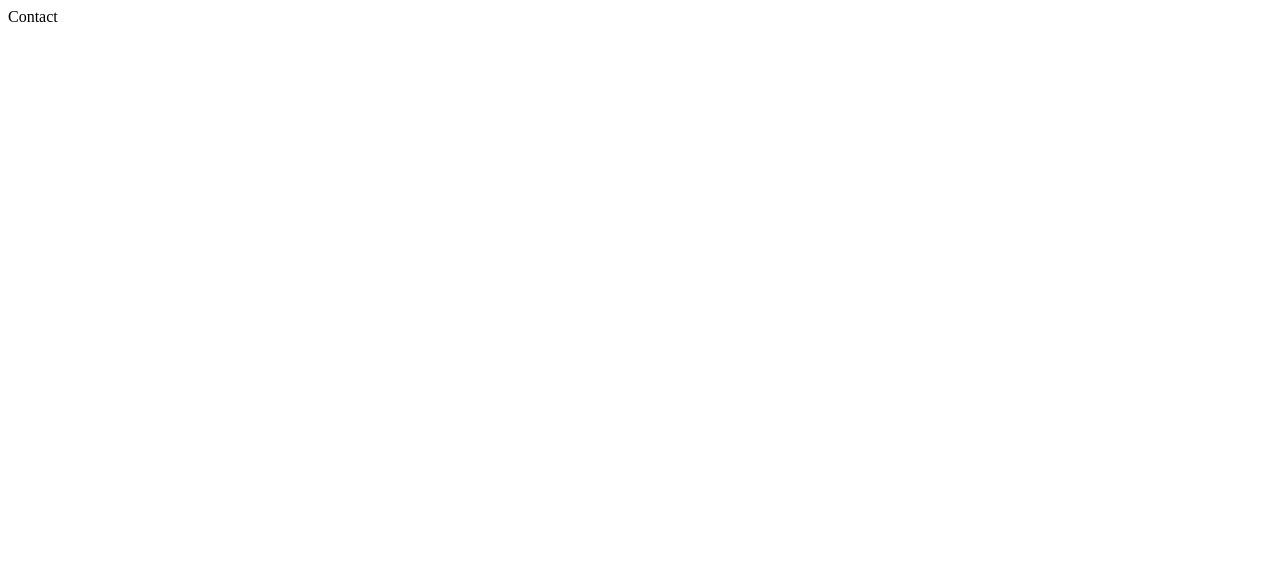
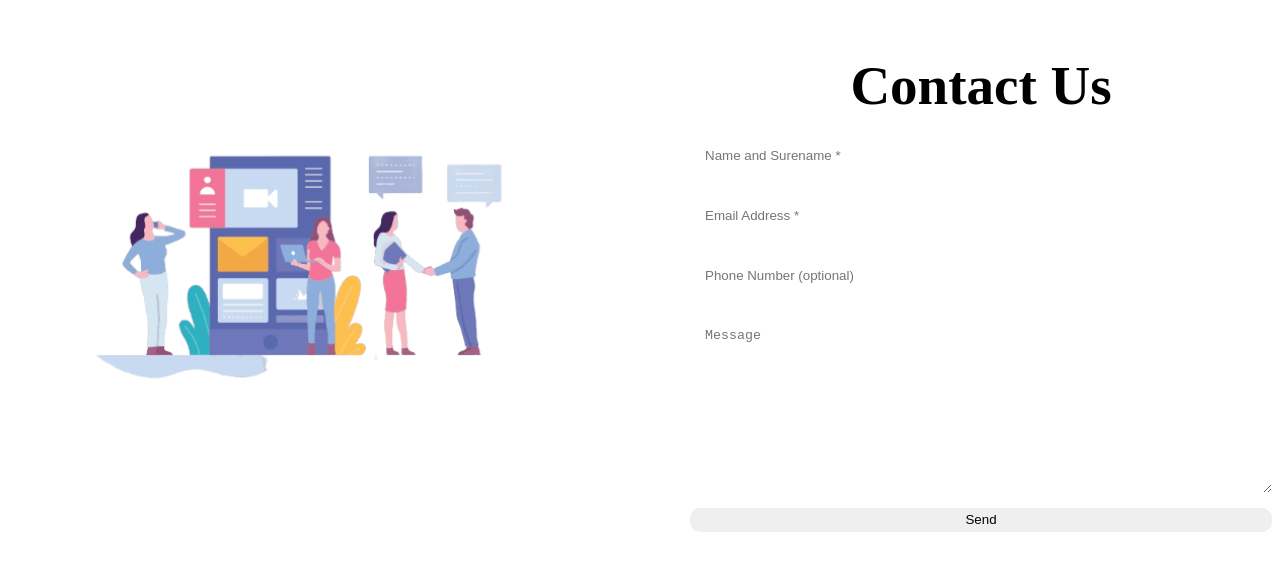
Before and after one commit to AFMartinez09/website-using-next, a Next.js app: page /contact in a window 1280 px wide. Shown: the top 570 px of the page. Built offline with nearby package versions, Linux system fonts and the light colour scheme.

Commit message:
finishing contact

```diff
--- /dev/null
+++ b/src/app/contact/contact.module.css
@@ -0,0 +1,65 @@
+.container{
+  display: flex;
+  gap: 100px;
+  align-items: center;
+}
+
+.imageContainer {
+  flex: 1;
+  height: 19rem;
+  width: 19rem;
+  position: relative;
+}
+
+.logo{
+  object-fit: cover;
+}
+.textContainer{
+flex: 1;
+}
+
+.title {
+  text-align: center;
+  font-size: 55px;
+  margin-bottom: 1rem;
+  font-weight: bold;
+  color: var(--text)
+}
+
+.formContainer{
+  flex: 1;
+}
+
+.form{
+  display: flex;
+  flex-direction: column;
+  gap: 15px;
+}
+
+.form input, .form textarea {
+  padding: 15px;
+  border-radius: 10px;
+  border: none;
+  box-shadow: 2px 3px var(--hoverBtn);
+}
+
+.send{
+  border-radius: 10px;
+  border: none;
+  box-shadow: 2px 3px var(--hoverBtn);
+  height: 1.5rem;
+}
+
+.send:hover{
+  background-color: var(--hoverBtn);
+  color: var(--text);
+  cursor: pointer;
+  font-weight: bold;
+
+}
+
+@media (max-width:768px) {
+  .container{
+    flex-direction: column;
+  }
+}
--- a/src/app/contact/page.tsx
+++ b/src/app/contact/page.tsx
@@ -1,7 +1,34 @@
+import Image from "next/image";
+import styles from './contact.module.css';
 
 const ContactPage = () => {
   return (
-    <div>Contact</div>
+    <div className={styles.container}>
+      <div className={styles.imageContainer}>
+        <Image
+          src='/contact.png'
+          alt='contact' fill
+          className={styles.logo}
+        />
+      </div>
+      <div className={styles.formContainer}>
+        <h2 className={styles.title}>Contact Us</h2>
+        <form className={styles.form}>
+          <input type="text" placeholder="Name and Surename *"/>
+          <input type="text" placeholder="Email Address *"/>
+          <input type="text" placeholder="Phone Number (optional)"/>
+          <textarea
+            name=""
+            id=""
+            cols={30}
+            rows={10}
+            placeholder='Message'
+          >
+          </textarea>
+          <button className={styles.send}>Send</button>
+        </form>
+      </div>
+    </div>
   )
 }
 
```
